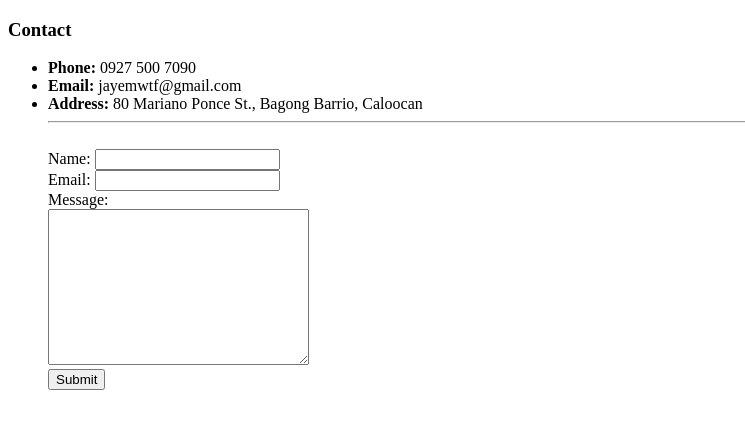
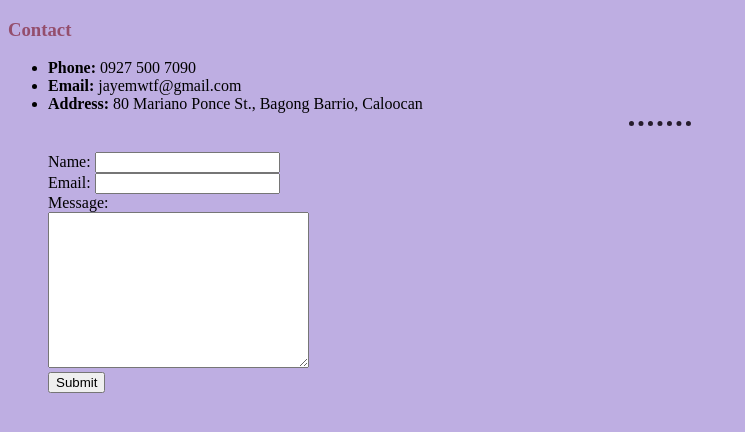
Before and after one commit to JayemWTF/CV, a plain HTML site: page contact.html in a window 1280 px wide. Shown: the whole page, without its empty margins (0-745 px from the left). Drawn offline with Linux system fonts and the light colour scheme.

Commit message:
Add files via upload

```diff
--- a/contact.html
+++ b/contact.html
@@ -4,6 +4,7 @@
 <head>
   <meta charset="utf-8">
   <title></title>
+  <link rel="stylesheet" href="css\styles.css">
 </head>
 
 <body>
```
Also changed, not shown: hobbies.html (+1 -0 lines), inputs.html (+1 -0 lines).
